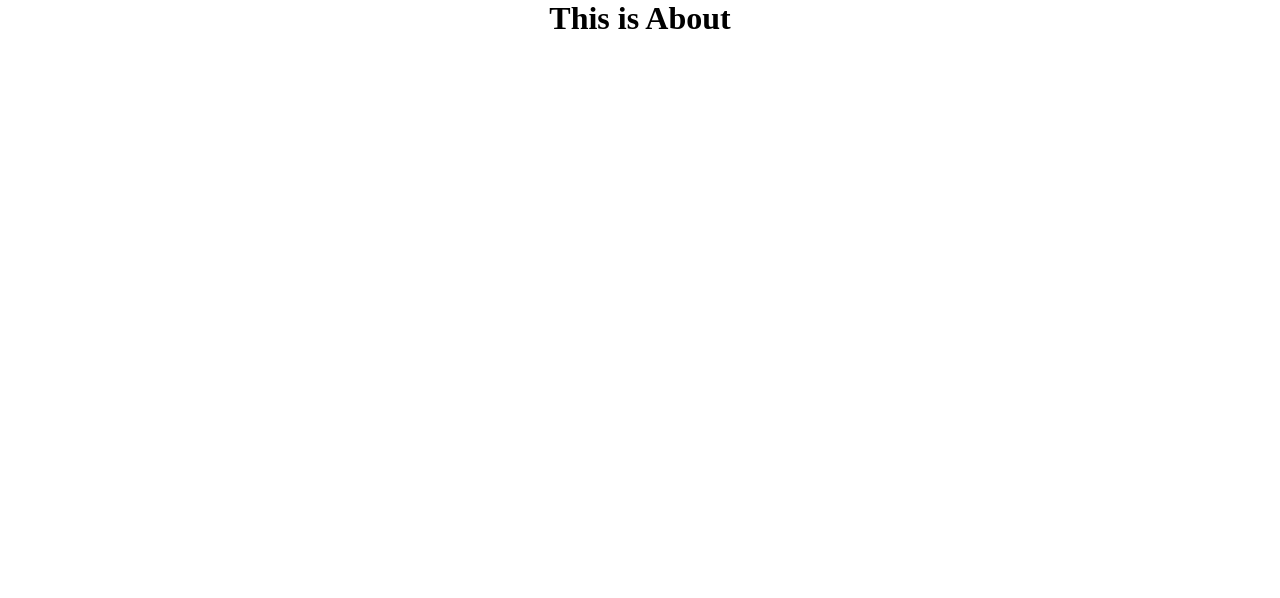
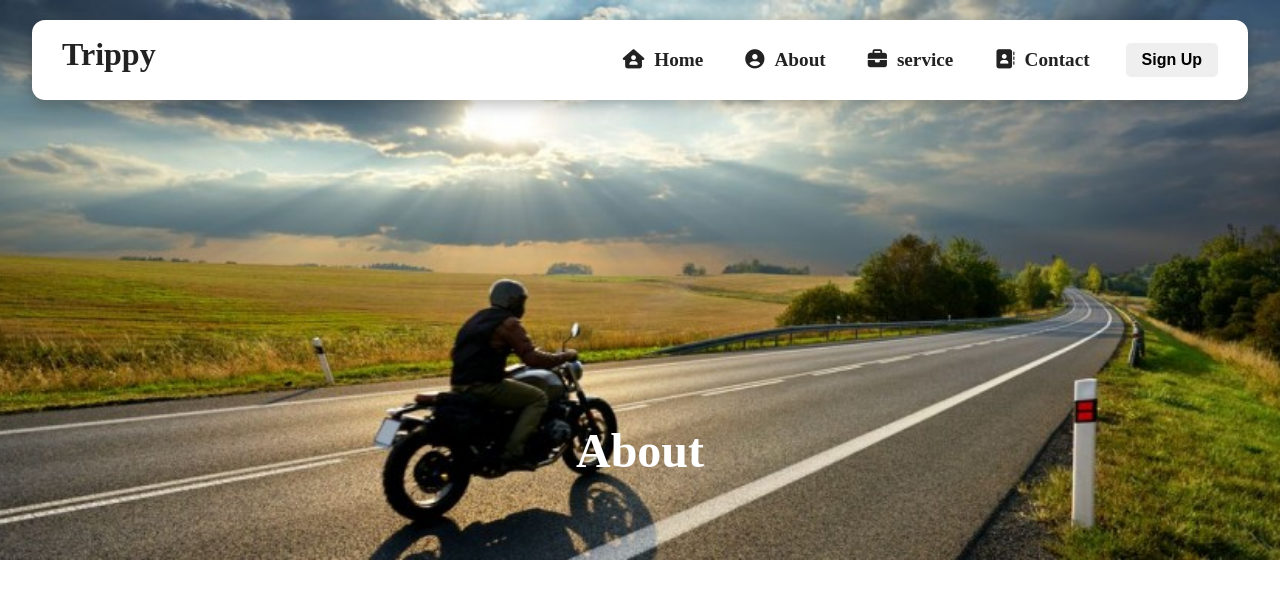
Before and after one commit to chaitanya091/Travel-Site, a React (Create React App) app: page /about in a window 1280 px wide. Shown: the top 598 px of the page. Built offline with nearby package versions, Linux system fonts and the light colour scheme.

Commit message:
created About Component

```diff
--- a/src/components/HeroStyles.css
+++ b/src/components/HeroStyles.css
@@ -60,11 +60,21 @@ img{
         padding: 0 0 2rem 0;
     }
     .hero-text .show{
-
         padding:0.6rem 1.1rem;
         border-radius: 6px;
         font-size: 1rem;
-        background: red;
+     }
+}
+
+/* about */
+    .hero-mid{
+        width: 100%;
+        height:70vh;
+
     }
-
-}
+    .hero-text .hide{
+        display:none;
+    }
+    .hero-mid h1{
+        padding-top: 4rem !important;
+    }
--- a/src/routes/About.js
+++ b/src/routes/About.js
@@ -1,7 +1,19 @@
+import Hero from "../components/Hero";
+import Navbar from "../components/Navbar";
+import AboutImg from "../assets/4.jpg";
+import "../components/HeroStyles.css";
+
 function About(){
     return(
         <>
-            <h1>This is About</h1>
+        <Navbar/>
+        <Hero
+        cName="hero-mid"
+        heroImg={AboutImg}
+        title="About"
+
+        btnClass="hide"
+        />
         </>
     )
 }
```
